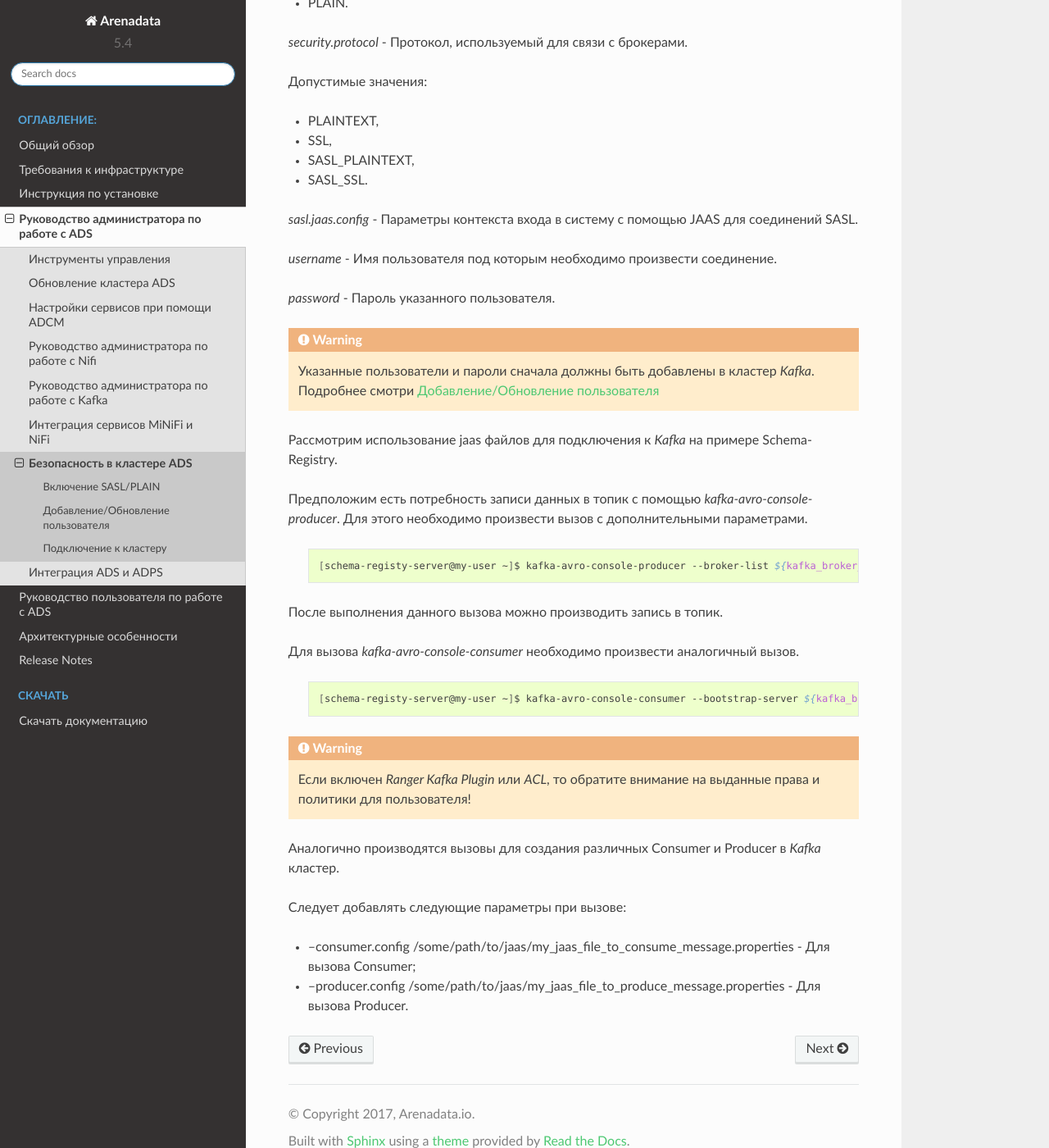
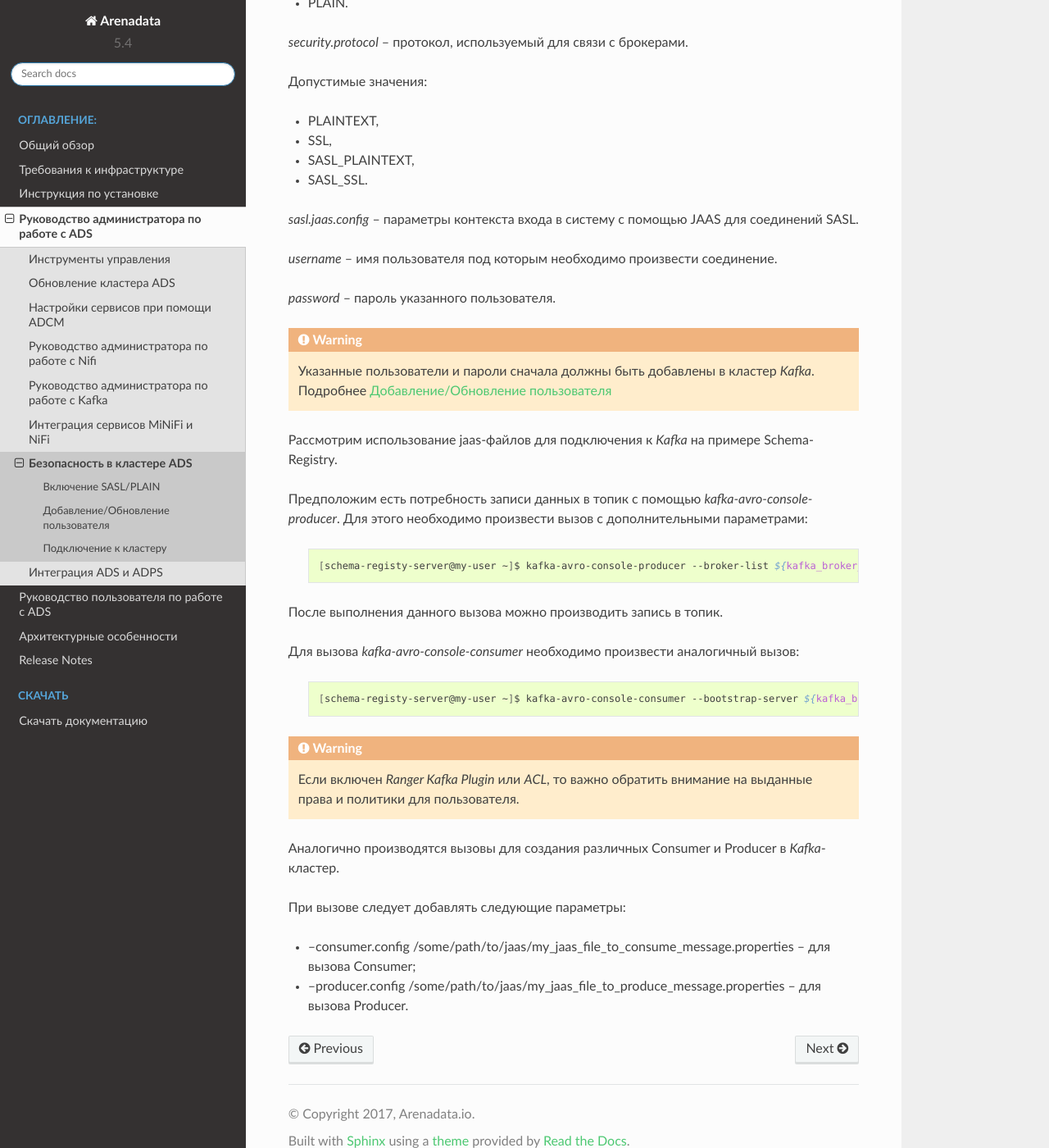
Before and after one commit to arenadata/docs_ads, a Sphinx documentation site: the page built from source/AdminGuide/Security.rst, in a window 1280 px wide and 1400 px high, scrolled down 2848 px. Shown: the whole window at 82% size. Built offline with Sphinx 7.4.7 and the Read the Docs theme 2.0.0, drawn with Linux system fonts in a browser that asks for light colours; pages that are not in the unit, such as notebooks, are missing from menus; some of the changed text lies outside the part shown.

Commit message:
Fixed mistakes

```diff
--- a/source/AdminGuide/Manage_tools_upgrade.rst
+++ b/source/AdminGuide/Manage_tools_upgrade.rst
@@ -48,7 +48,7 @@
    Изменение состояния кластера после обновления
 
 
-.. important:: При установленном сервисе *Monitoring Clients*, после обновления бандла необходимо произвести повторный `импорт конфигурационных параметров кластера мониторинга <../Install/create_cluster/index.html#id5>`_.
+.. important:: При установленном сервисе *Monitoring Clients* после обновления бандла необходимо произвести повторный `импорт конфигурационных параметров кластера мониторинга <../Install/create_cluster/index.html#id5>`_.
 
 .. important:: Если заданные по умолчанию настройки сервисов *Zookeeper*, *Kafka* и *Nifi* изменены, то их необходимо скопировать и сохранить прежде, чем приступить к обновлению конфигураций сервисов. В частности это касается файлов *nifi.properties*, *zoo.cfg* и *server.properties* сервиcов *Nifi*, *Zookeeper* и *Kafka* соответственно
 
--- a/source/AdminGuide/Security.rst
+++ b/source/AdminGuide/Security.rst
@@ -1,8 +1,8 @@
 Безопасность в кластере ADS
 =================================
 
-Enterprise версия бандла **ADS** предоставляет поддержку SASL/PLAIN аутентификации для сервисов *Kafka*, *KSQL*, *Kafka-Rest*, *Schema-Registry*, *Kafka-Manager*.
-Данный функционал обеспечивает безопасность кластера Kafka.
+Enterprise-версия бандла **ADS** предоставляет поддержку SASL/PLAIN аутентификации для сервисов *Kafka*, *KSQL*, *Kafka-Rest*, *Schema-Registry*, *Kafka-Manager*.
+Данный функционал обеспечивает безопасность кластера **Kafka**.
 В данном разделе приведены основные шаги для включения аутентификации и использования SASL/PLAIN:
 
 + `Включение SASL/PLAIN`_;
@@ -13,7 +13,7 @@
 Включение SASL/PLAIN
 ------------------
 
-После установки *Kafka* и зависимых сервисов с помощью **ADCM**, в кластере появляется возможность включить аутентификацию SASL/PLAIN с помощью кластерной кнопки *Enable PLAIN* (:numref:`Рис.%s. <enable_plain>`).
+После установки *Kafka* и зависимых сервисов с помощью **ADCM** в кластере появляется возможность включить аутентификацию SASL/PLAIN с помощью кластерной кнопки *Enable PLAIN* (:numref:`Рис.%s. <enable_plain>`).
 
 .. _enable_plain:
 
@@ -51,7 +51,7 @@
 
 
 Добавление/Обновление пользователя
------------------------
+----------------------------------
 
 Добавление/Обновление пользователя происходит с помощью вызова *Create/Update user* (:numref:`Рис.%s. <create_update_user>`).
 
@@ -62,7 +62,7 @@
 
    Вызов добавления/обновления пользователя
 
-В всплывающем окне необходимо ввести данные пользователя, а именно username и password (:numref:`Рис.%s. <create_update_user_popup>`).
+В всплывающем окне необходимо ввести данные пользователя, а именно *username* и *password* (:numref:`Рис.%s. <create_update_user_popup>`).
 Для обновления данных пользователя необходимо установить флаг *Update*.
 
 .. _create_update_user_popup:
@@ -93,15 +93,15 @@
         username="${custom_user}" \
         password="${password_for_custom_user}";
 
-*sasl.mechanism* - Механизм SASL, используемый для клиентских подключений.
-Это может быть любой механизм, для которого доступен поставщик безопасности. GSSAPI - это механизм по умолчанию.
+*sasl.mechanism* -- механизм SASL, используемый для клиентских подключений.
+Это может быть любой механизм, для которого доступен поставщик безопасности. GSSAPI -- это механизм по умолчанию.
 
 Допустимые значения:
 
 + GSSAPI,
 + PLAIN.
 
-*security.protocol* - Протокол, используемый для связи с брокерами.
+*security.protocol* -- протокол, используемый для связи с брокерами.
 
 Допустимые значения:
 
@@ -110,17 +110,17 @@
 + SASL_PLAINTEXT,
 + SASL_SSL.
 
-*sasl.jaas.config* - Параметры контекста входа в систему с помощью JAAS для соединений SASL.
+*sasl.jaas.config* -- параметры контекста входа в систему с помощью JAAS для соединений SASL.
 
-*username* - Имя пользователя под которым необходимо произвести соединение.
+*username* -- имя пользователя под которым необходимо произвести соединение.
 
-*password* - Пароль указанного пользователя.
+*password* -- пароль указанного пользователя.
 
-.. warning:: Указанные пользователи и пароли сначала должны быть добавлены в кластер *Kafka*. Подробнее смотри `Добавление/Обновление пользователя`_
+.. warning:: Указанные пользователи и пароли сначала должны быть добавлены в кластер *Kafka*. Подробнее `Добавление/Обновление пользователя`_
 
-Рассмотрим использование jaas файлов для подключения к *Kafka* на примере Schema-Registry.
+Рассмотрим использование jaas-файлов для подключения к *Kafka* на примере Schema-Registry.
 
-Предположим есть потребность записи данных в топик с помощью *kafka-avro-console-producer*. Для этого необходимо произвести вызов с дополнительными параметрами.
+Предположим есть потребность записи данных в топик с помощью *kafka-avro-console-producer*. Для этого необходимо произвести вызов с дополнительными параметрами:
 
    .. code-block:: bash
 
@@ -128,18 +128,18 @@
 
 После выполнения данного вызова можно производить запись в топик.
 
-Для вызова *kafka-avro-console-consumer* необходимо произвести аналогичный вызов.
+Для вызова *kafka-avro-console-consumer* необходимо произвести аналогичный вызов:
 
    .. code-block:: bash
 
       [schema-registy-server@my-user ~]$ kafka-avro-console-consumer --bootstrap-server ${kafka_broker_fqdn}:${broker_port} --topic ${topic_name} --consumer.config /some/path/to/jaas/my_jaas_file_to_consume_message.properties
 
-.. warning:: Если включен *Ranger Kafka Plugin* или *ACL*, то обратите внимание на выданные права и политики для пользователя!
+.. warning:: Если включен *Ranger Kafka Plugin* или *ACL*, то важно обратить внимание на выданные права и политики для пользователя.
 
 
-Аналогично производятся вызовы для создания различных Consumer и Producer в *Kafka* кластер.
+Аналогично производятся вызовы для создания различных Consumer и Producer в *Kafka*-кластер.
 
-Следует добавлять следующие параметры при вызове:
+При вызове следует добавлять следующие параметры:
 
-+ --consumer.config /some/path/to/jaas/my_jaas_file_to_consume_message.properties - Для вызова Consumer;
-+ --producer.config /some/path/to/jaas/my_jaas_file_to_produce_message.properties - Для вызова Producer.
++ --consumer.config /some/path/to/jaas/my_jaas_file_to_consume_message.properties -- для вызова Consumer;
++ --producer.config /some/path/to/jaas/my_jaas_file_to_produce_message.properties -- для вызова Producer.
--- a/source/Install/create_cluster/index.rst
+++ b/source/Install/create_cluster/index.rst
@@ -228,8 +228,8 @@
 
    Компоненты сервиса *Nifi*
 
-В новой версии **ADS** появилась поддержка Service Dependency Tree. Данный функционал не позволяет пользователю забыть о зависимых сервисах.
-Так, для работы сервиса Schema-Registry необходим обязательный сервис Kafka (:numref:`Рис.%s. <dependency_tree>`).
+С версии **ADS 1.6.0.0** есть поддержка Service Dependency Tree. Данный функционал не позволяет пользователю забыть о зависимых сервисах.
+Так, для работы сервиса **Schema-Registry** необходим обязательный сервис **Kafka** (:numref:`Рис.%s. <dependency_tree>`).
 
 .. _dependency_tree:
 
```
Also changed, not shown: other parts of source/AdminGuide/Security.rst (+5 -5 lines), source/AdminGuide/Ranger.rst (+13 -13 lines), source/Release/index.rst (+5 -6 lines), 1 other file.
